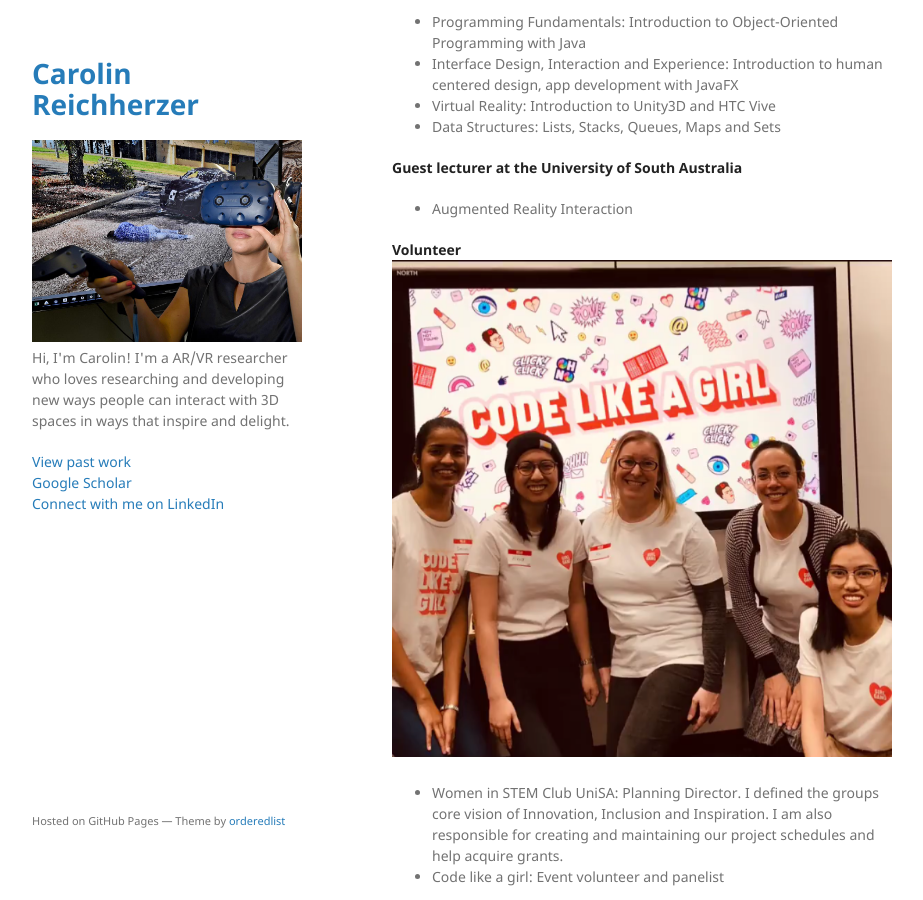
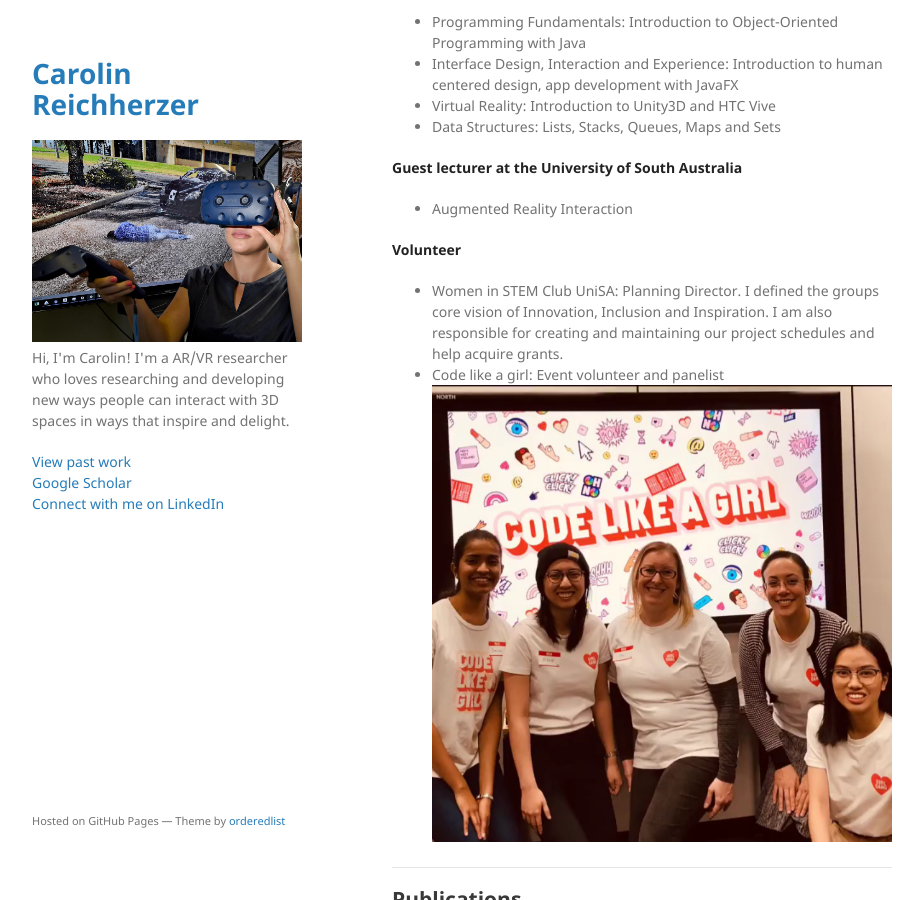
Before and after one commit to kiwicarolin/kiwicarolin.github.io, a Jekyll site: the page built from index.md, in a window 1280 px wide and 900 px high, scrolled down 2415 px. Shown: the whole window, without its empty margins (178-1101 px from the left). Built offline with Jekyll 4.4.1, drawn with Linux system fonts in a browser that asks for light colours; our own code applies the rules of GitHub Pages for plain Markdown files.

Commit message:
move clg image

```diff
--- a/index.md
+++ b/index.md
@@ -83,10 +83,10 @@ _My research is graciously supported by the [Data to Decisions CRC](https://www.
 * Augmented Reality Interaction
 
 **Volunteer**
+* Women in STEM Club UniSA: Planning Director. I defined the groups core vision of Innovation, Inclusion and Inspiration. I am also responsible for creating and maintaining our project schedules and help acquire grants.
+* Code like a girl: Event volunteer and panelist
 ![Code Like a Girl](/assets/img/clg.PNG)
 
-* Women in STEM Club UniSA: Planning Director. I defined the groups core vision of Innovation, Inclusion and Inspiration. I am also responsible for creating and maintaining our project schedules and help acquire grants.
-* Code like a girl: Event volunteer and panelist
 
 ***
 
```
